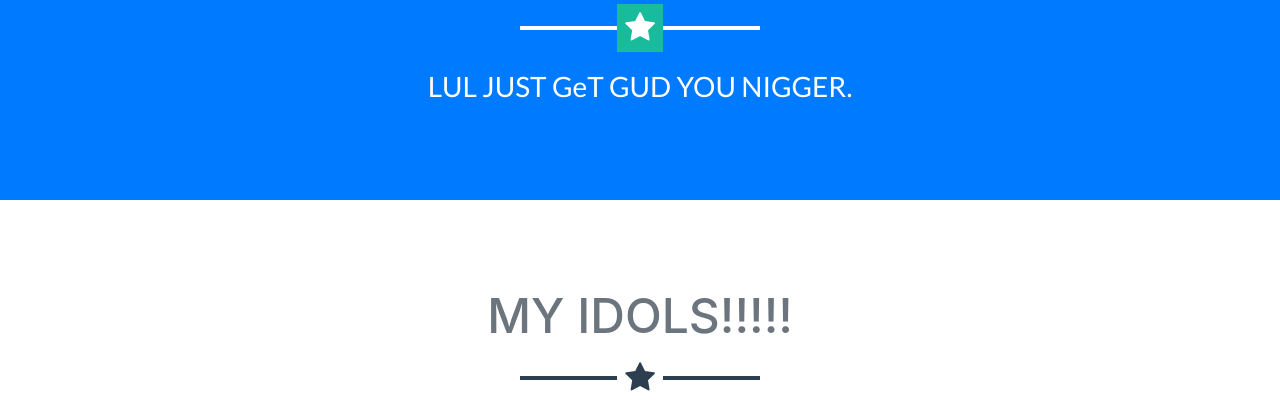
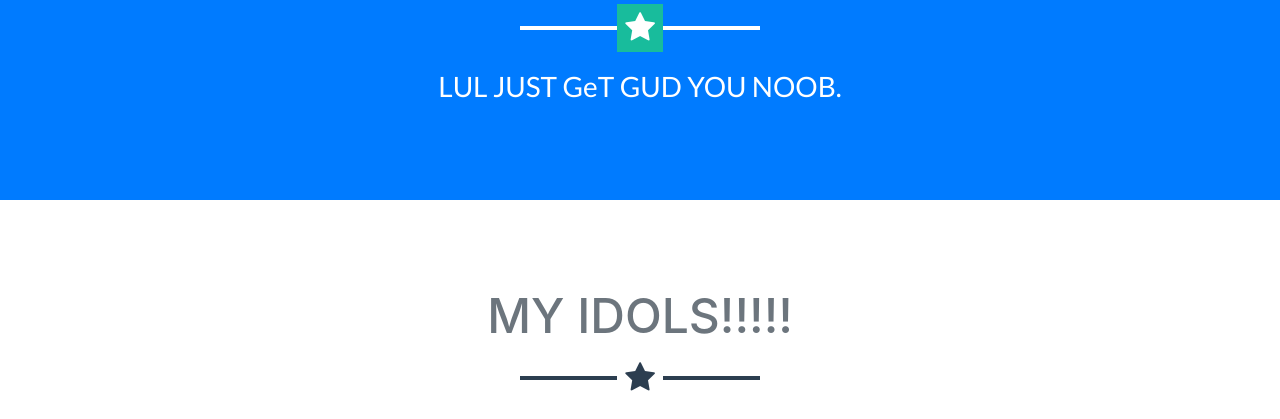
Before and after one commit to JustEatLemons/JustEatLemons.github.io, a website with bundled scripts: page index.html in a window 1280 px wide. Shown: the part 224-643 px from the top of the page. Built offline with nearby package versions, Linux system fonts and the light colour scheme; files whose address does not match are found by name.

Commit message:
Update index.html

```diff
--- a/index.html
+++ b/index.html
@@ -58,7 +58,7 @@
         <img class="img-fluid mb-5 d-block mx-auto" src="img/profile.png" alt="">
         <h1 class="text-uppercase mb-0"></h1>
         <hr class="star-light">
-        <h2 class="font-weight-light mb-0">LUL JUST GeT GUD YOU NIGGER.</h2>
+        <h2 class="font-weight-light mb-0">LUL JUST GeT GUD YOU NOOB.</h2>
       </div>
     </header>
 
```
